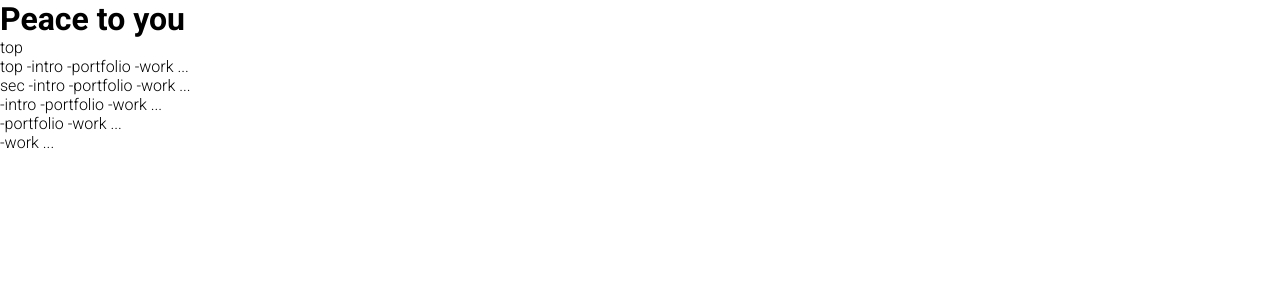
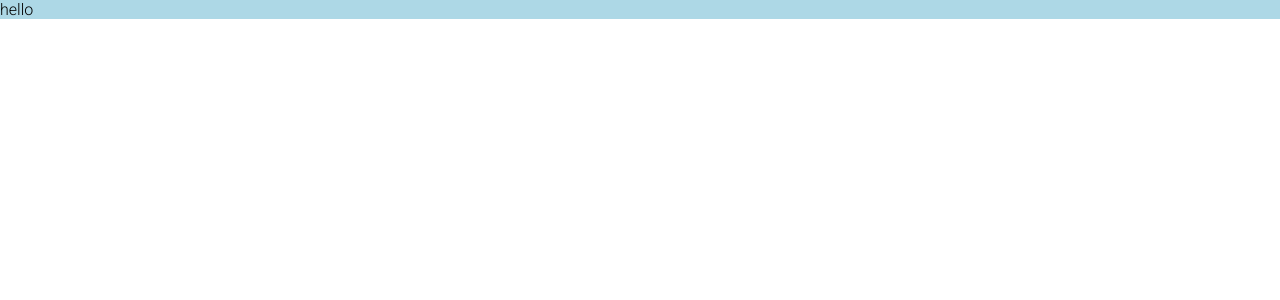
Before and after one commit to david204code/PortfolioLamaDev, a React (Create React App) app: page / in a window 1280 px wide. Shown: the top 300 px of the page. Built offline with nearby package versions, Linux system fonts and the light colour scheme.

Commit message:
npm i sass AND it's working e.g Contact.jsx, contact.scss

```diff
--- a/package.json
+++ b/package.json
@@ -9,6 +9,7 @@
     "react": "^17.0.2",
     "react-dom": "^17.0.2",
     "react-scripts": "4.0.3",
+    "sass": "^1.32.13",
     "web-vitals": "^1.0.1"
   },
   "scripts": {
--- a/src/components/contact/Contact.jsx
+++ b/src/components/contact/Contact.jsx
@@ -0,0 +1,6 @@
+import React from "react";
+import "./contact.scss";
+
+export default function Contact() {
+  return <div className="contact">hello</div>;
+}
--- a/src/components/contact/contact.scss
+++ b/src/components/contact/contact.scss
@@ -0,0 +1,3 @@
+.contact {
+  background-color: lightblue;
+}
--- a/src/index.js
+++ b/src/index.js
@@ -1,6 +1,6 @@
 import React from "react";
 import ReactDOM from "react-dom";
-import App from "./App";
+import App from "./components/contact/Contact.jsx";
 
 ReactDOM.render(
   <React.StrictMode>
```
Also changed, not shown: 2 other files (tests, documents, lock files or other folders).
